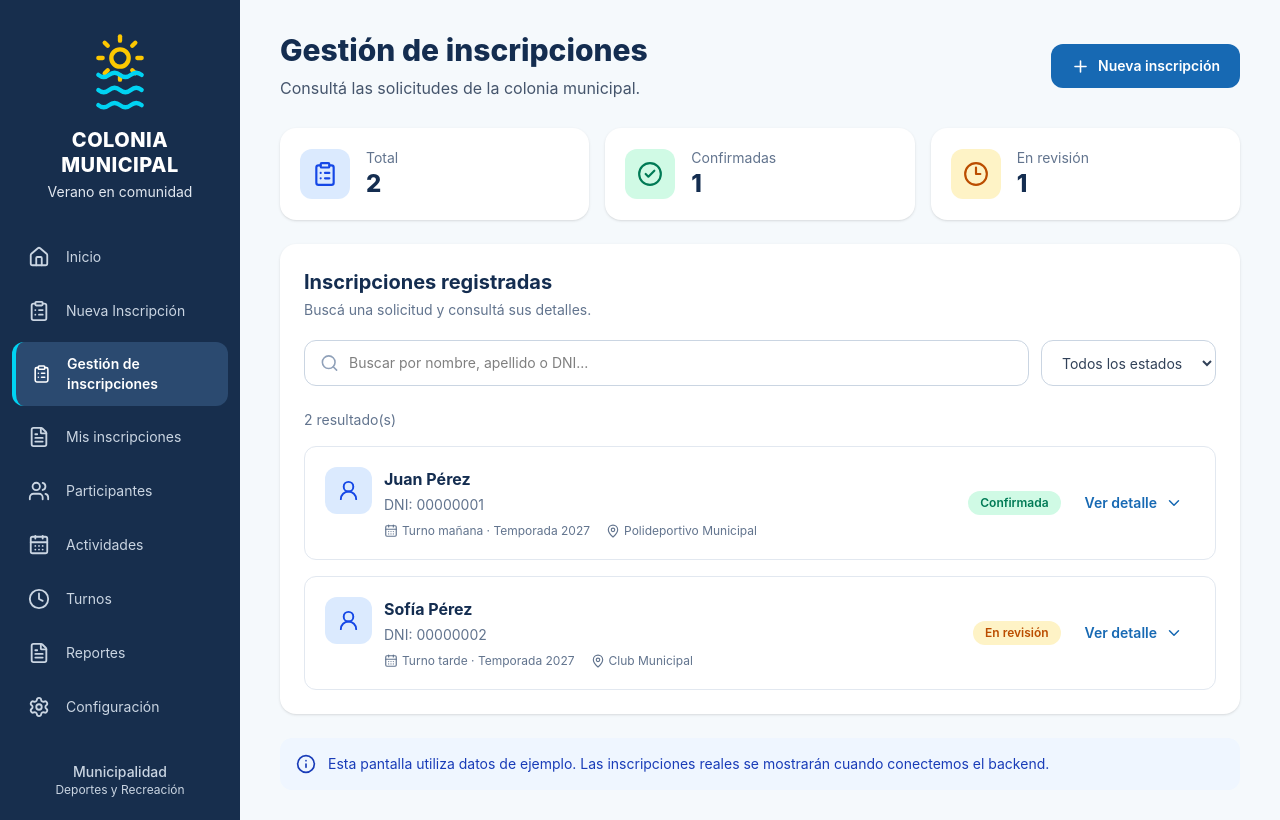
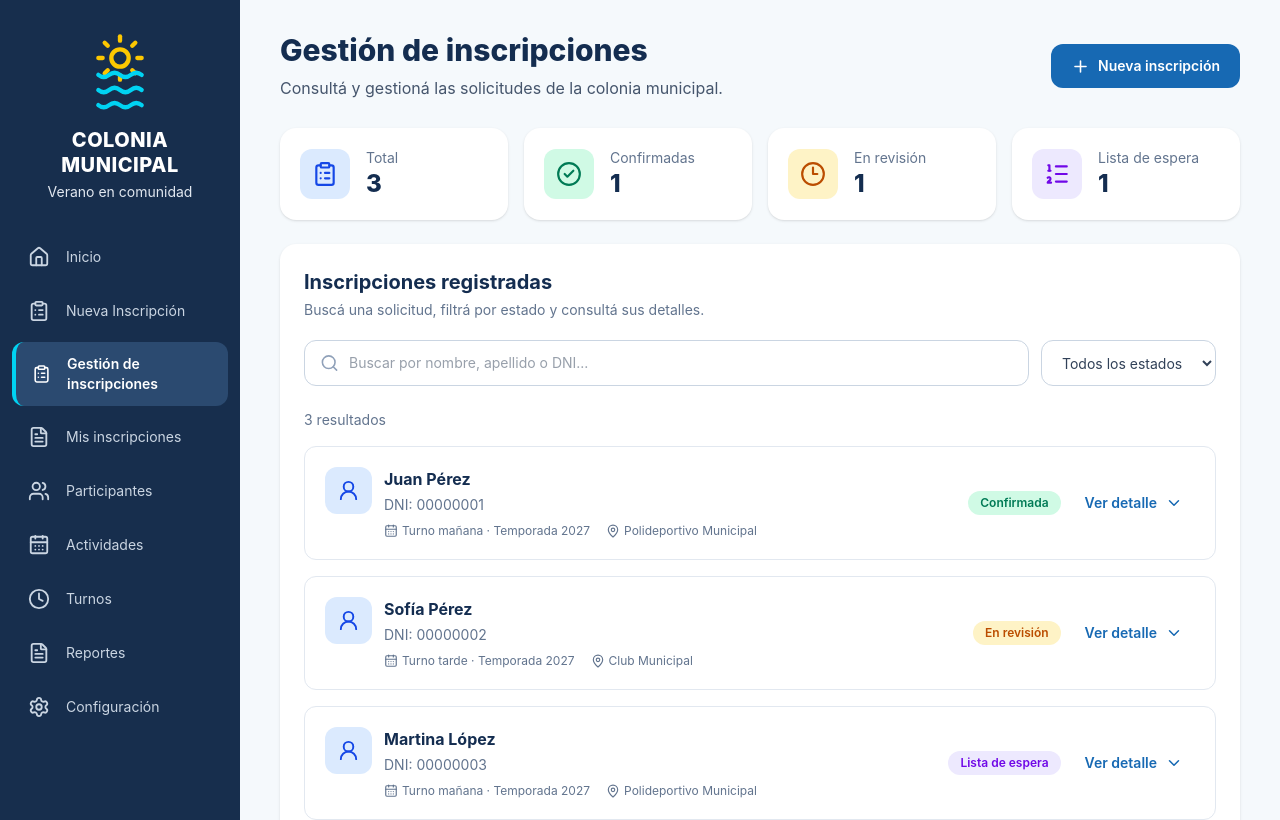
Before and after one commit to LoreDenhoff/AS1-ColoniaDeVacacionesMunicipal, a React (Vite) app in the folder frontend/: page /administrativo/inscripciones in a window 1280 px wide. Shown: the top 820 px of the page. Built offline with nearby package versions, Linux system fonts and the light colour scheme.

Commit message:
feat: agregar lista de espera a inscripciones

```diff
--- a/frontend/src/components/InscripcionesCard.tsx
+++ b/frontend/src/components/InscripcionesCard.tsx
@@ -6,22 +6,20 @@ import {
   MapPin,
   ChevronDown,
   ChevronUp,
+  Clock3,
 } from 'lucide-react'
 
 import type { Inscripcion } from '../data/inscripcionesEjemplo'
 
-// Propiedades que recibe la tarjeta
-interface InscripcionCardProps {
+interface InscripcionesCardProps {
   inscripcion: Inscripcion
 }
 
-// Formatea las fechas de YYYY-MM-DD a DD/MM/YYYY
 function formatearFecha(fecha: string) {
   const [anio, mes, dia] = fecha.split('-')
   return `${dia}/${mes}/${anio}`
 }
 
-// Componente reutilizable para mostrar un dato
 interface DatoDetalleProps {
   etiqueta: string
   valor: string
@@ -41,15 +39,21 @@ function DatoDetalle({ etiqueta, valor }: DatoDetalleProps) {
   )
 }
 
-function InscripcionCard({ inscripcion }: InscripcionCardProps) {
+function InscripcionesCard({ inscripcion }: InscripcionesCardProps) {
   const [expandida, setExpandida] = useState(false)
 
   const confirmada = inscripcion.estado === 'Confirmada'
+  const enEspera = inscripcion.estado === 'Lista de espera'
+
+  const estiloEstado = confirmada
+    ? 'bg-emerald-100 text-emerald-700'
+    : enEspera
+      ? 'bg-violet-100 text-violet-700'
+      : 'bg-amber-100 text-amber-700'
 
   return (
     <article className="w-full overflow-hidden rounded-xl border border-slate-200 bg-white transition-shadow hover:shadow-md">
 
-      {/* RESUMEN DE LA INSCRIPCIÓN */}
       <div className="flex flex-col gap-4 p-5 lg:flex-row lg:items-center lg:justify-between">
 
         <div className="flex min-w-0 items-start gap-3">
@@ -85,18 +89,12 @@ function InscripcionCard({ inscripcion }: InscripcionCardProps) {
 
         <div className="flex flex-wrap items-center justify-between gap-3 lg:justify-end">
 
-          {/* ESTADO */}
           <span
-            className={`rounded-full px-3 py-1 text-xs font-semibold ${
-              confirmada
-                ? 'bg-emerald-100 text-emerald-700'
-                : 'bg-amber-100 text-amber-700'
-            }`}
+            className={`rounded-full px-3 py-1 text-xs font-semibold ${estiloEstado}`}
           >
             {inscripcion.estado}
           </span>
 
-          {/* BOTÓN DESPLEGABLE */}
           <button
             type="button"
             onClick={() => setExpandida((anterior) => !anterior)}
@@ -116,14 +114,12 @@ function InscripcionCard({ inscripcion }: InscripcionCardProps) {
         </div>
       </div>
 
-      {/* DETALLE DESPLEGABLE */}
       {expandida && (
         <div
           id={`detalle-inscripcion-${inscripcion.id}`}
           className="border-t border-slate-200 bg-slate-50/70 p-5"
         >
 
-          {/* DATOS DEL CHICO */}
           <section>
             <h4 className="mb-4 text-sm font-bold text-[#142D50]">
               Datos del participante
@@ -131,9 +127,21 @@ function InscripcionCard({ inscripcion }: InscripcionCardProps) {
 
             <div className="grid grid-cols-1 gap-4 sm:grid-cols-2 xl:grid-cols-4">
 
-              <DatoDetalle etiqueta="Nombre" valor={inscripcion.nombre_chico} />
-              <DatoDetalle etiqueta="Apellido" valor={inscripcion.apellido_chico} />
-              <DatoDetalle etiqueta="DNI" valor={inscripcion.dni_chico} />
+              <DatoDetalle
+                etiqueta="Nombre"
+                valor={inscripcion.nombre_chico}
+              />
+
+              <DatoDetalle
+                etiqueta="Apellido"
+                valor={inscripcion.apellido_chico}
+              />
+
+              <DatoDetalle
+                etiqueta="DNI"
+                valor={inscripcion.dni_chico}
+              />
+
               <DatoDetalle
                 etiqueta="Fecha de nacimiento"
                 valor={formatearFecha(inscripcion.fecha_nacimiento)}
@@ -142,37 +150,65 @@ function InscripcionCard({ inscripcion }: InscripcionCardProps) {
             </div>
           </section>
 
-          {/* DATOS DEL TUTOR */}
           <section className="mt-5 border-t border-slate-200 pt-5">
+
             <h4 className="mb-4 text-sm font-bold text-[#142D50]">
               Datos del tutor
             </h4>
 
             <div className="grid grid-cols-1 gap-4 sm:grid-cols-2 xl:grid-cols-3">
 
-              <DatoDetalle etiqueta="Nombre" valor={inscripcion.nombre_tutor} />
-              <DatoDetalle etiqueta="Apellido" valor={inscripcion.apellido_tutor} />
-              <DatoDetalle etiqueta="DNI" valor={inscripcion.dni_tutor} />
-              <DatoDetalle etiqueta="Correo electrónico" valor={inscripcion.email_tutor} />
-              <DatoDetalle etiqueta="Teléfono" valor={inscripcion.telefono_tutor} />
+              <DatoDetalle
+                etiqueta="Nombre"
+                valor={inscripcion.nombre_tutor}
+              />
+
+              <DatoDetalle
+                etiqueta="Apellido"
+                valor={inscripcion.apellido_tutor}
+              />
+
+              <DatoDetalle
+                etiqueta="DNI"
+                valor={inscripcion.dni_tutor}
+              />
+
+              <DatoDetalle
+                etiqueta="Correo electrónico"
+                valor={inscripcion.email_tutor}
+              />
+
+              <DatoDetalle
+                etiqueta="Teléfono"
+                valor={inscripcion.telefono_tutor}
+              />
 
             </div>
           </section>
 
-          {/* INFORMACIÓN DE LA INSCRIPCIÓN */}
           <section className="mt-5 border-t border-slate-200 pt-5">
+
             <h4 className="mb-4 text-sm font-bold text-[#142D50]">
               Información de la inscripción
             </h4>
 
             <div className="grid grid-cols-1 gap-4 sm:grid-cols-2 xl:grid-cols-4">
 
-              <DatoDetalle etiqueta="Turno" valor={inscripcion.turno} />
-              <DatoDetalle etiqueta="Sede" valor={inscripcion.sede} />
+              <DatoDetalle
+                etiqueta="Turno"
+                valor={inscripcion.turno}
+              />
+
+              <DatoDetalle
+                etiqueta="Sede"
+                valor={inscripcion.sede}
+              />
+
               <DatoDetalle
                 etiqueta="Temporada"
                 valor={String(inscripcion.temporada)}
               />
+
               <DatoDetalle
                 etiqueta="Fecha de solicitud"
                 valor={formatearFecha(inscripcion.fecha_inscripcion)}
@@ -181,6 +217,53 @@ function InscripcionCard({ inscripcion }: InscripcionCardProps) {
             </div>
           </section>
 
+          {enEspera && (
+            <section className="mt-5 rounded-xl border border-violet-200 bg-violet-50 p-5">
+
+              <div className="flex items-center gap-3">
+                <div className="rounded-xl bg-violet-100 p-3 text-violet-700">
+                  <Clock3 size={24} />
+                </div>
+
+                <div>
+                  <h4 className="font-bold text-violet-800">
+                    Lista de espera
+                  </h4>
+
+                  <p className="mt-1 text-sm text-violet-700">
+                    Esta inscripción se encuentra en lista de espera.
+                  </p>
+                </div>
+              </div>
+
+              {inscripcion.posicion_espera !== undefined ? (
+                <div className="mt-5 flex items-center gap-3">
+
+                  <div className="flex h-12 w-12 shrink-0 items-center justify-center rounded-xl bg-violet-200 text-xl font-extrabold text-violet-800">
+                    {inscripcion.posicion_espera}
+                  </div>
+
+                  <div>
+                    <p className="text-sm font-semibold text-violet-800">
+                      Posición en la lista
+                    </p>
+
+                    <p className="text-xs text-violet-600">
+                      La asignación de cupos se realizará según
+                      el orden de espera.
+                    </p>
+                  </div>
+
+                </div>
+              ) : (
+                <p className="mt-4 text-sm text-violet-700">
+                  Posición pendiente de asignación.
+                </p>
+              )}
+
+            </section>
+          )}
+
         </div>
       )}
 
@@ -188,4 +271,4 @@ function InscripcionCard({ inscripcion }: InscripcionCardProps) {
   )
 }
 
-export default InscripcionCard
+export default InscripcionesCard
--- a/frontend/src/data/inscripcionesEjemplo.ts
+++ b/frontend/src/data/inscripcionesEjemplo.ts
@@ -1,5 +1,5 @@
 
-export type EstadoInscripcion = 'Confirmada' | 'En revisión'
+export type EstadoInscripcion = 'Confirmada' | 'En revisión' | 'Lista de espera'
 
 export interface Inscripcion {
   id: number
@@ -17,6 +17,7 @@ export interface Inscripcion {
   temporada: number
   fecha_inscripcion: string
   estado: EstadoInscripcion
+  posicion_espera?: number
 }
 
 export const inscripcionesEjemplo: Inscripcion[] = [
@@ -54,4 +55,24 @@ export const inscripcionesEjemplo: Inscripcion[] = [
     fecha_inscripcion: '2026-10-21',
     estado: 'En revisión',
   },
+
+{
+  id: 3,
+  nombre_chico: 'Martina',
+  apellido_chico: 'López',
+  dni_chico: '00000003',
+  fecha_nacimiento: '2018-03-15',
+  nombre_tutor: 'Laura',
+  apellido_tutor: 'López',
+  dni_tutor: '00000013',
+  email_tutor: 'laura@example.com',
+  telefono_tutor: '1100000003',
+  turno: 'Turno mañana',
+  sede: 'Polideportivo Municipal',
+  temporada: 2027,
+  fecha_inscripcion: '2026-10-22',
+  estado: 'Lista de espera',
+  posicion_espera: 3,
+},
+
 ]
--- a/frontend/src/pages/administrativo/GestionInscripcionPage.tsx
+++ b/frontend/src/pages/administrativo/GestionInscripcionPage.tsx
@@ -4,12 +4,14 @@ import {
   ClipboardList,
   CheckCircle2,
   Clock3,
+  ListOrdered,
   Search,
   Plus,
   Info,
 } from 'lucide-react'
 
-import InscripcionCard from '../../components/InscripcionesCard'
+import InscripcionesCard from '../../components/InscripcionesCard'
+
 import {
   inscripcionesEjemplo,
   type Inscripcion,
@@ -17,11 +19,14 @@ import {
 
 type FiltroEstado = 'Todas' | Inscripcion['estado']
 
-function GestionInscripcionesPage() {
+function GestionInscripcionPage() {
   const [busqueda, setBusqueda] = useState('')
   const [filtroEstado, setFiltroEstado] = useState<FiltroEstado>('Todas')
+
   const inscripciones = inscripcionesEjemplo
+
   const total = inscripciones.length
+
   const confirmadas = inscripciones.filter(
     (inscripcion) => inscripcion.estado === 'Confirmada'
   ).length
@@ -30,11 +35,16 @@ function GestionInscripcionesPage() {
     (inscripcion) => inscripcion.estado === 'En revisión'
   ).length
 
+  const enEspera = inscripciones.filter(
+    (inscripcion) => inscripcion.estado === 'Lista de espera'
+  ).length
+
   const inscripcionesFiltradas = inscripciones.filter((inscripcion) => {
-    const texto = busqueda.trim().toLowerCase()
+    const texto = busqueda.trim().toLocaleLowerCase('es')
 
     const nombreCompleto =
-      `${inscripcion.nombre_chico} ${inscripcion.apellido_chico}`.toLowerCase()
+      `${inscripcion.nombre_chico} ${inscripcion.apellido_chico}`
+        .toLocaleLowerCase('es')
 
     const coincideBusqueda =
       nombreCompleto.includes(texto) ||
@@ -49,18 +59,16 @@ function GestionInscripcionesPage() {
 
   return (
     <main className="min-h-screen bg-[#F5F9FC] px-5 py-8 lg:px-10">
-
       <div className="mx-auto max-w-7xl">
 
         <header className="mb-7 flex flex-col gap-4 sm:flex-row sm:items-center sm:justify-between">
-
           <div>
             <h1 className="text-3xl font-extrabold text-[#142D50]">
               Gestión de inscripciones
             </h1>
 
             <p className="mt-2 text-slate-600">
-              Consultá las solicitudes de la colonia municipal.
+              Consultá y gestioná las solicitudes de la colonia municipal.
             </p>
           </div>
 
@@ -71,50 +79,75 @@ function GestionInscripcionesPage() {
             <Plus size={19} />
             Nueva inscripción
           </Link>
-
         </header>
 
-        <section className="mb-6 grid grid-cols-1 gap-4 sm:grid-cols-3">
-
-          <div className="flex items-center gap-4 rounded-2xl bg-white p-5 shadow-sm">
+        <section
+          aria-label="Resumen de inscripciones"
+          className="mb-6 grid grid-cols-1 gap-4 sm:grid-cols-2 xl:grid-cols-4"
+        >
+          <article className="flex items-center gap-4 rounded-2xl bg-white p-5 shadow-sm">
             <div className="rounded-xl bg-blue-100 p-3 text-blue-700">
               <ClipboardList size={26} />
             </div>
 
             <div>
-              <p className="text-sm text-slate-500">Total</p>
+              <p className="text-sm text-slate-500">
+                Total
+              </p>
+
               <p className="text-2xl font-extrabold text-[#142D50]">
                 {total}
               </p>
             </div>
-          </div>
+          </article>
 
-          <div className="flex items-center gap-4 rounded-2xl bg-white p-5 shadow-sm">
+          <article className="flex items-center gap-4 rounded-2xl bg-white p-5 shadow-sm">
             <div className="rounded-xl bg-emerald-100 p-3 text-emerald-700">
               <CheckCircle2 size={26} />
             </div>
 
             <div>
-              <p className="text-sm text-slate-500">Confirmadas</p>
+              <p className="text-sm text-slate-500">
+                Confirmadas
+              </p>
+
               <p className="text-2xl font-extrabold text-[#142D50]">
                 {confirmadas}
               </p>
             </div>
-          </div>
+          </article>
 
-          <div className="flex items-center gap-4 rounded-2xl bg-white p-5 shadow-sm">
+          <article className="flex items-center gap-4 rounded-2xl bg-white p-5 shadow-sm">
             <div className="rounded-xl bg-amber-100 p-3 text-amber-700">
               <Clock3 size={26} />
             </div>
 
             <div>
-              <p className="text-sm text-slate-500">En revisión</p>
+              <p className="text-sm text-slate-500">
+                En revisión
+              </p>
+
               <p className="text-2xl font-extrabold text-[#142D50]">
                 {enRevision}
               </p>
             </div>
-          </div>
+          </article>
 
+          <article className="flex items-center gap-4 rounded-2xl bg-white p-5 shadow-sm">
+            <div className="rounded-xl bg-violet-100 p-3 text-violet-700">
+              <ListOrdered size={26} />
+            </div>
+
+            <div>
+              <p className="text-sm text-slate-500">
+                Lista de espera
+              </p>
+
+              <p className="text-2xl font-extrabold text-[#142D50]">
+                {enEspera}
+              </p>
+            </div>
+          </article>
         </section>
 
         <section className="rounded-2xl bg-white p-5 shadow-sm sm:p-6">
@@ -125,13 +158,13 @@ function GestionInscripcionesPage() {
             </h2>
 
             <p className="mt-1 text-sm text-slate-500">
-              Buscá una solicitud y consultá sus detalles.
+              Buscá una solicitud, filtrá por estado y consultá sus detalles.
             </p>
           </div>
 
           <div className="mb-6 flex flex-col gap-3 md:flex-row">
 
-            <div className="relative flex-1">
+            <div className="relative min-w-0 flex-1">
               <Search
                 size={19}
                 className="pointer-events-none absolute left-4 top-1/2 -translate-y-1/2 text-slate-400"
@@ -143,7 +176,7 @@ function GestionInscripcionesPage() {
                 onChange={(e) => setBusqueda(e.target.value)}
                 placeholder="Buscar por nombre, apellido o DNI..."
                 aria-label="Buscar inscripciones"
-                className="w-full rounded-xl border border-slate-300 bg-white py-3 pl-11 pr-4 text-sm outline-none focus:border-blue-500 focus:ring-2 focus:ring-blue-100"
+                className="w-full rounded-xl border border-slate-300 bg-white py-3 pl-11 pr-4 text-sm text-slate-700 outline-none transition focus:border-blue-500 focus:ring-2 focus:ring-blue-100"
               />
             </div>
 
@@ -152,33 +185,45 @@ function GestionInscripcionesPage() {
               onChange={(e) =>
                 setFiltroEstado(e.target.value as FiltroEstado)
               }
-              aria-label="Filtrar por estado"
-              className="rounded-xl border border-slate-300 bg-white px-4 py-3 text-sm text-slate-700 outline-none focus:border-blue-500 focus:ring-2 focus:ring-blue-100"
+              aria-label="Filtrar inscripciones por estado"
+              className="rounded-xl border border-slate-300 bg-white px-4 py-3 text-sm text-slate-700 outline-none transition focus:border-blue-500 focus:ring-2 focus:ring-blue-100"
             >
-              <option value="Todas">Todos los estados</option>
-              <option value="Confirmada">Confirmadas</option>
-              <option value="En revisión">En revisión</option>
+              <option value="Todas">
+                Todos los estados
+              </option>
+
+              <option value="Confirmada">
+                Confirmadas
+              </option>
+
+              <option value="En revisión">
+                En revisión
+              </option>
+
+              <option value="Lista de espera">
+                Lista de espera
+              </option>
             </select>
 
           </div>
 
           <p className="mb-4 text-sm text-slate-500">
-            {inscripcionesFiltradas.length} resultado(s)
+            {inscripcionesFiltradas.length}{' '}
+            {inscripcionesFiltradas.length === 1
+              ? 'resultado'
+              : 'resultados'}
           </p>
 
           {inscripcionesFiltradas.length > 0 ? (
-
             <div className="flex flex-col gap-4">
               {inscripcionesFiltradas.map((inscripcion) => (
-                <InscripcionCard
+                <InscripcionesCard
                   key={inscripcion.id}
                   inscripcion={inscripcion}
                 />
               ))}
             </div>
-
           ) : (
-
             <div className="rounded-xl bg-slate-50 px-6 py-12 text-center">
               <Search
                 size={38}
@@ -190,10 +235,20 @@ function GestionInscripcionesPage() {
               </h3>
 
               <p className="mt-2 text-sm text-slate-500">
-                Probá con otro nombre, DNI o estado.
+                Probá con otro nombre, apellido, DNI o estado.
               </p>
+
+              <button
+                type="button"
+                onClick={() => {
+                  setBusqueda('')
+                  setFiltroEstado('Todas')
+                }}
+                className="mt-4 rounded-lg px-4 py-2 text-sm font-semibold text-[#1769B3] hover:bg-blue-50"
+              >
+                Limpiar filtros
+              </button>
             </div>
-
           )}
 
         </section>
@@ -202,9 +257,9 @@ function GestionInscripcionesPage() {
           <Info size={20} className="shrink-0" />
 
           <p>
-            Esta pantalla utiliza datos de ejemplo.
-            Las inscripciones reales se mostrarán
-            cuando conectemos el backend.
+            Esta pantalla utiliza datos de ejemplo para probar el frontend.
+            Los estados y las posiciones de la lista de espera serán
+            determinados por el backend cuando integremos FastAPI.
           </p>
         </div>
 
@@ -213,4 +268,4 @@ function GestionInscripcionesPage() {
   )
 }
 
-export default GestionInscripcionesPage
+export default GestionInscripcionPage
--- a/frontend/src/pages/tutor/MisInscripcionesPage.tsx
+++ b/frontend/src/pages/tutor/MisInscripcionesPage.tsx
@@ -5,7 +5,6 @@ import InscripcionCard from '../../components/InscripcionesCard'
 import { inscripcionesEjemplo } from '../../data/inscripcionesEjemplo'
 
 function MisInscripcionesPage() {
-  // Datos ficticios hasta conectar el backend
   const inscripciones = inscripcionesEjemplo
 
   return (
@@ -13,7 +12,6 @@ function MisInscripcionesPage() {
 
       <div className="mx-auto max-w-7xl">
 
-        {/* ENCABEZADO */}
         <header className="mb-7 flex flex-col gap-4 sm:flex-row sm:items-center sm:justify-between">
 
           <div>
@@ -36,7 +34,6 @@ function MisInscripcionesPage() {
 
         </header>
 
-        {/* LISTADO DE INSCRIPCIONES */}
         <section className="rounded-2xl bg-white p-5 shadow-sm sm:p-6">
 
           <div className="mb-5 flex items-center gap-2">
@@ -82,7 +79,6 @@ function MisInscripcionesPage() {
 
         </section>
 
-        {/* AVISO */}
         <div className="mt-6 flex items-start gap-3 rounded-xl bg-blue-50 p-4 text-sm text-blue-800">
           <Info size={20} className="shrink-0" />
 
```
